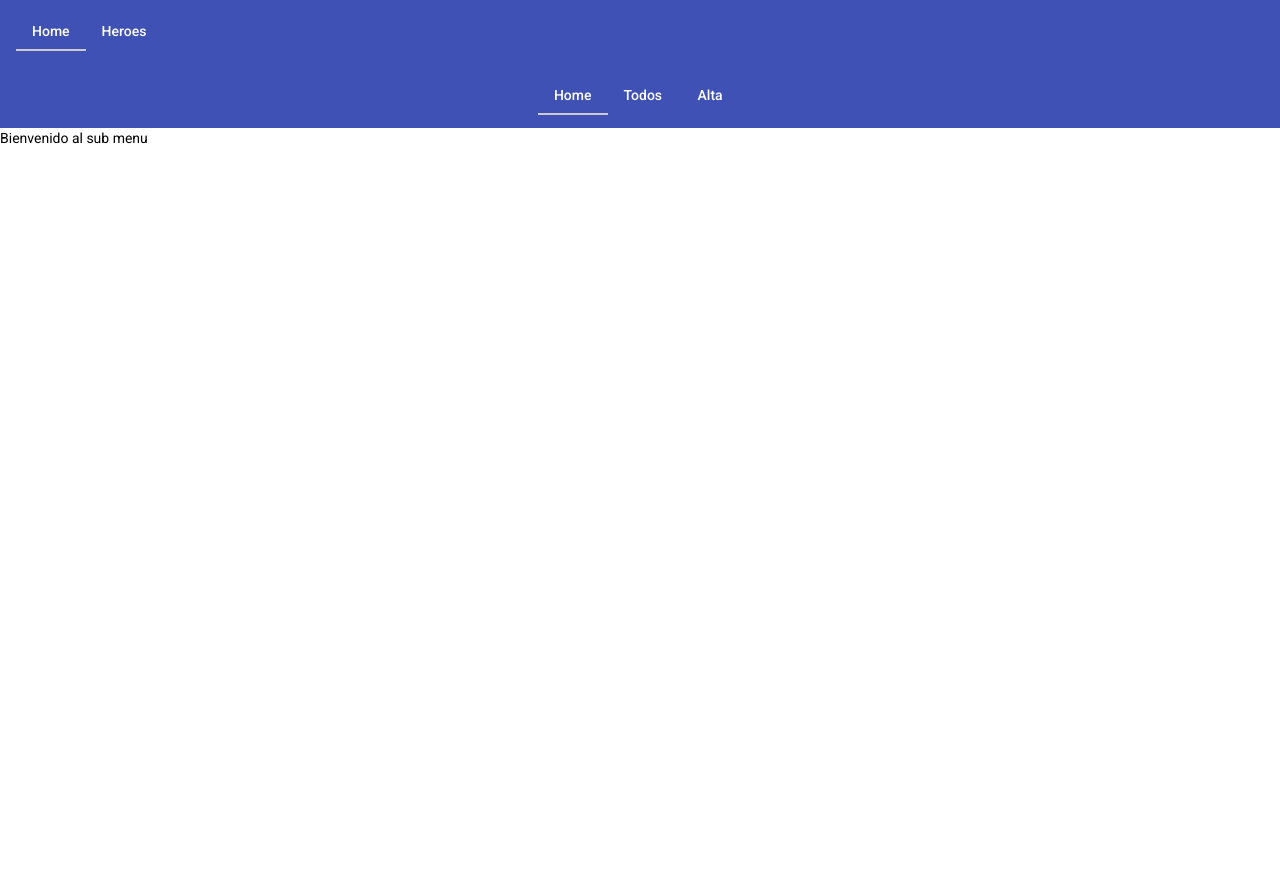
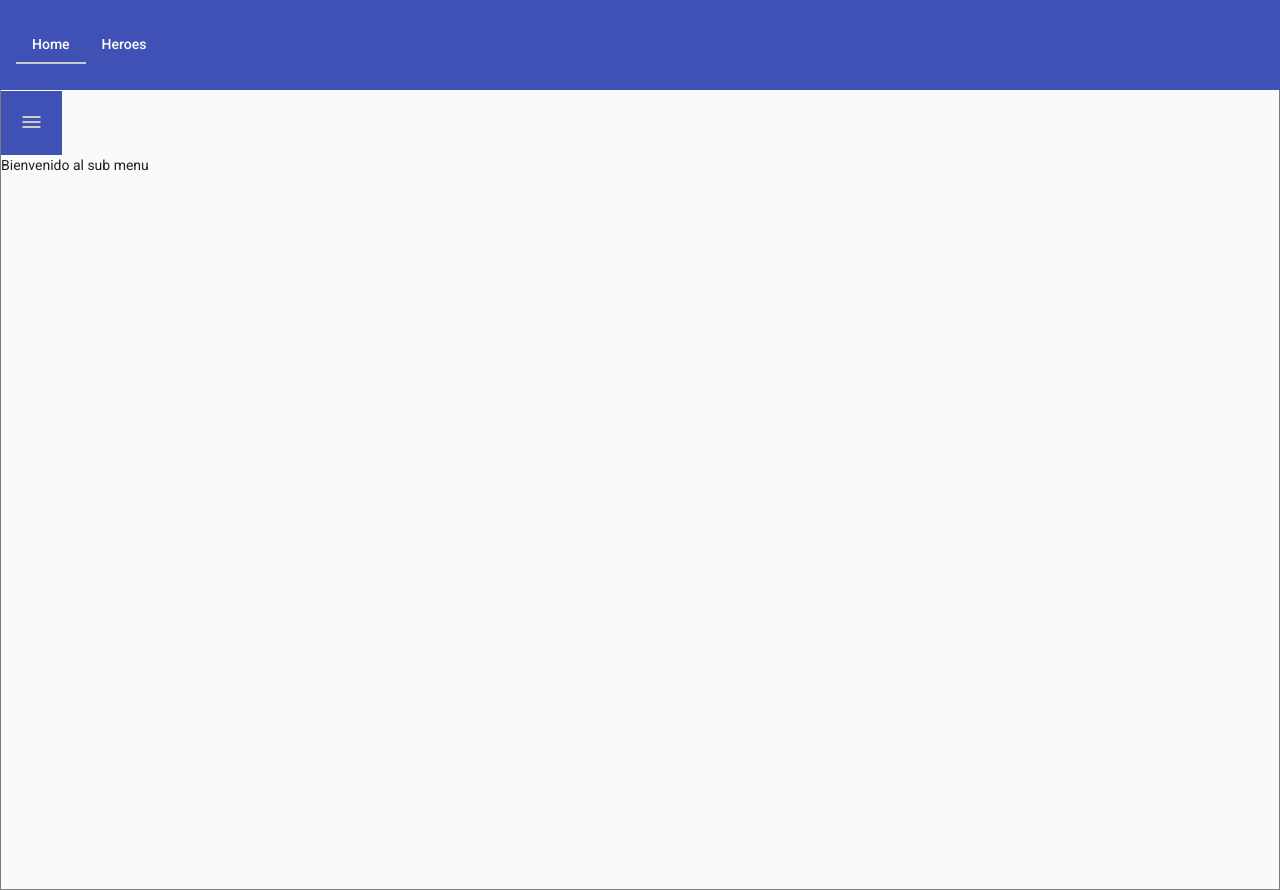
Before and after one commit to jitos-dev/heroes-angular, an Angular app: page /heroes in a window 1280 px wide. Before the commit the page ends 800 px from the top, so only its background shows below. Built offline with nearby package versions, Linux system fonts and the light colour scheme.

Commit message:
implement Sidenav in home-heroes.component

```diff
--- a/src/app/app.component.css
+++ b/src/app/app.component.css
@@ -16,3 +16,7 @@
   margin: auto;
   padding: 25px 0;
 }
+
+mat-toolbar {
+  height: 90px;
+}
--- a/src/app/modules/heroes/pages/home/home-heroes.component.css
+++ b/src/app/modules/heroes/pages/home/home-heroes.component.css
@@ -1,6 +1,11 @@
 mat-toolbar {
   display: flex;
   justify-content: center;
+  height: 100%;
+  width: 150px;
+  padding: 16px 0;
+  padding-top: 0;
+  align-items: baseline;
 }
 
 .mat-button {
@@ -15,3 +20,40 @@ mat-toolbar {
   border-bottom: 2px solid #ccc;
   border-radius: 0;
 }
+
+.container-sidenav {
+  width: 100%;
+  height: 100%;
+  border: 1px solid rgba(0, 0, 0, 0.5);
+  border-top: 0;
+}
+
+.botones {
+  display: flex;
+  flex-direction: column;
+  width: 100%;
+}
+
+button.togle-button {
+  border-radius: 0;
+  -webkit-border-radius: 0;
+  -moz-border-radius: 0;
+  -ms-border-radius: 0;
+  -o-border-radius: 0;
+  padding: 18.5px;
+  background-color: #3f51b5;
+  border: 0;
+  color: #ccc;
+  margin-top: 1px;
+}
+
+/* .example-sidenav-content {
+  display: flex;
+  height: 100%;
+  align-items: center;
+  justify-content: center;
+} */
+
+/* .sidenav {
+  padding: 20px;
+} */
--- a/src/app/modules/heroes/pages/home/home-heroes.component.html
+++ b/src/app/modules/heroes/pages/home/home-heroes.component.html
@@ -1,5 +1,7 @@
+<mat-drawer-container class="container-sidenav" autosize>
+  <mat-drawer #drawer class="sidenav" mode="side">
     <mat-toolbar color="primary">
-  <div>
+      <div class="botones">
         <button mat-button [routerLink]="'/heroes'" (click)="checkSubMenu('home')"
           [ngClass]="{'selected-border-menu': optionSubMenu == 'home'}">Home</button>
         <button mat-button [routerLink]="'/heroes/todos'" (click)="checkSubMenu('todos')"
@@ -8,6 +10,19 @@
           [ngClass]="{'selected-border-menu': optionSubMenu == 'alta'}">Alta</button>
       </div>
     </mat-toolbar>
+    <!--     <p>Auto-resizing sidenav</p>
+    <p *ngIf="showFiller">Lorem, ipsum dolor sit amet consectetur.</p>
+    <button (click)="showFiller = !showFiller" mat-raised-button>
+      Toggle extra text
+    </button> -->
+  </mat-drawer>
+
+
+  <button class="togle-button" color="primary" (click)="drawer.toggle()">
+    <mat-icon>menu</mat-icon>
+  </button>
+
+
 
   <div>
     <div class="bienvenida" *ngIf="optionSubMenu == 'home'">
@@ -16,3 +31,8 @@
     <app-listado *ngIf="optionSubMenu == 'todos'"></app-listado>
     <app-alta *ngIf="optionSubMenu == 'alta'"></app-alta>
   </div>
+
+  <!--   <div class="example-sidenav-content">
+
+  </div> -->
+</mat-drawer-container>
--- a/src/app/modules/heroes/pages/home/home-heroes.component.ts
+++ b/src/app/modules/heroes/pages/home/home-heroes.component.ts
@@ -9,6 +9,7 @@ import { HeroeService } from 'src/app/core/services/heroe.service';
 export class HomeHeroesComponent implements OnInit {
 
   optionSubMenu!: string
+  showFiller: boolean = false
 
   constructor(private heroeService: HeroeService) { }
 
```
Lines whose indentation alone changed are shown as unchanged.
